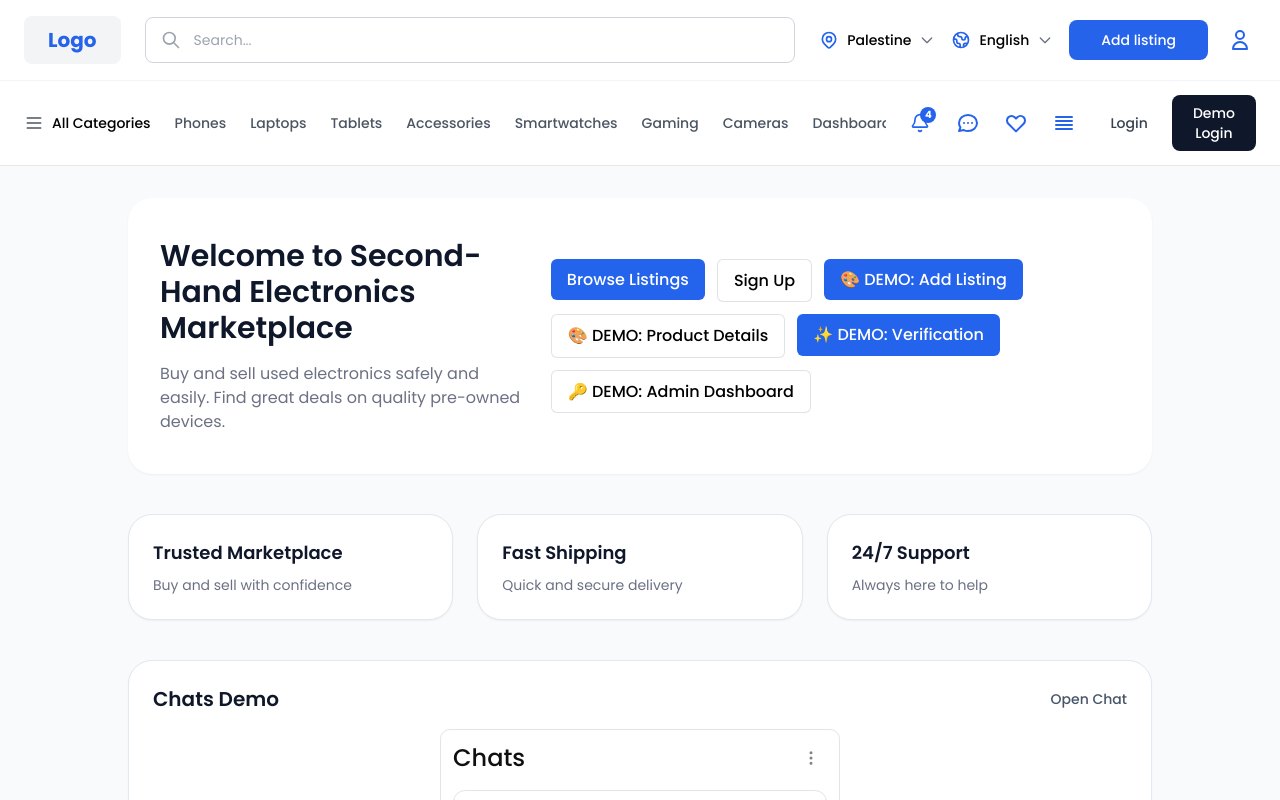
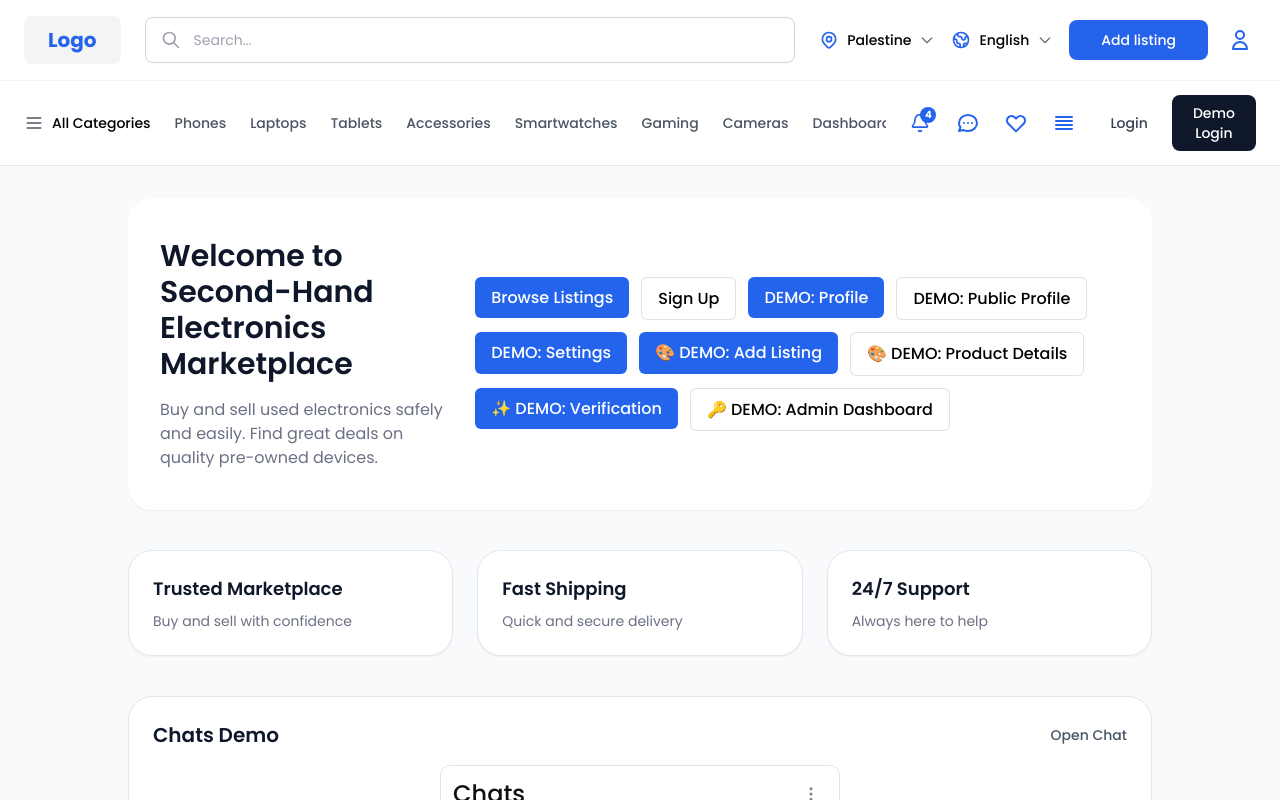
Before and after one commit to GSG-PixelCraft/SECOND-HAND-ELECTRONICS-MARKETPLACE, a React (Vite) app: page / in a window 1280 px wide. Shown: the top 800 px of the page. Built offline with nearby package versions, Linux system fonts and the light colour scheme.

Commit message:
feat: add SETTINGS route and update HomePage with demo links

```diff
--- a/src/constants/routes.ts
+++ b/src/constants/routes.ts
@@ -11,6 +11,7 @@ export const ROUTES = {
   RECENT_LISTINGS: "/recent-listings",
   PUBLIC_PROFILE: "/profile/:id",
   PROFILE: "/profile",
+  SETTINGS: "/settings",
   VERIFY: "/verify",
   VERIFY_IDENTITY: "/verify/identity",
   VERIFY_IDENTITY_UPLOAD: "/verify/identity/upload",
--- a/src/pages/HomePage/HomePage.tsx
+++ b/src/pages/HomePage/HomePage.tsx
@@ -1,6 +1,10 @@
 // Landing page
 import { Link } from "react-router-dom";
-import { ROUTES, getProductRoute } from "@/constants/routes";
+import {
+  ROUTES,
+  getProductRoute,
+  getPublicProfileRoute,
+} from "@/constants/routes";
 import { ChatsParts } from "@/pages/ChatPage/components";
 import { Button } from "@/components/ui/button";
 import { Text } from "@/components/ui/text";
@@ -31,6 +35,21 @@ const HomePage = () => {
               </Button>
             </Link>
             {/* TEMPORARY DEMO BUTTON */}
+            <Link to={ROUTES.PROFILE}>
+              <Button intent="primary" size="md">
+                DEMO: Profile
+              </Button>
+            </Link>
+            <Link to={getPublicProfileRoute("u-101")}>
+              <Button intent="outline" size="md">
+                DEMO: Public Profile
+              </Button>
+            </Link>
+            <Link to={ROUTES.SETTINGS}>
+              <Button intent="primary" size="md">
+                DEMO: Settings
+              </Button>
+            </Link>
             <Link to={ROUTES.ADD_LISTING}>
               <Button intent="primary" size="md">
                 🎨 DEMO: Add Listing
--- a/src/pages/PublicProfilePage/PublicProfilePage.tsx
+++ b/src/pages/PublicProfilePage/PublicProfilePage.tsx
@@ -13,7 +13,6 @@ import {
   Filter,
 } from "lucide-react";
 // import { Header } from "@/components/layout/header";
-import { Footer } from "@/components/layout/footer";
 import { Fragment } from "react";
 import { AdCard } from "@/components/ui/AdCard";
 import PageLayout from "@/components/layout/PageLayout";
@@ -145,7 +144,6 @@ export default function PublicProfilePage() {
           </section>
         </div>
       </PageLayout>
-      <Footer></Footer>
     </Fragment>
   );
 }
--- a/src/routes/routes.tsx
+++ b/src/routes/routes.tsx
@@ -112,6 +112,14 @@ const protectedRoutes = [
       const { default: ProfilePage } =
         await import("@/pages/ProfilePage/ProfilePage");
       return { Component: ProfilePage };
+    },
+  },
+  {
+    path: "/settings",
+    lazy: async () => {
+      const { default: SettingsPage } =
+        await import("@/pages/SettingsPage/SettingsPage");
+      return { Component: SettingsPage };
     },
   },
   {
```
